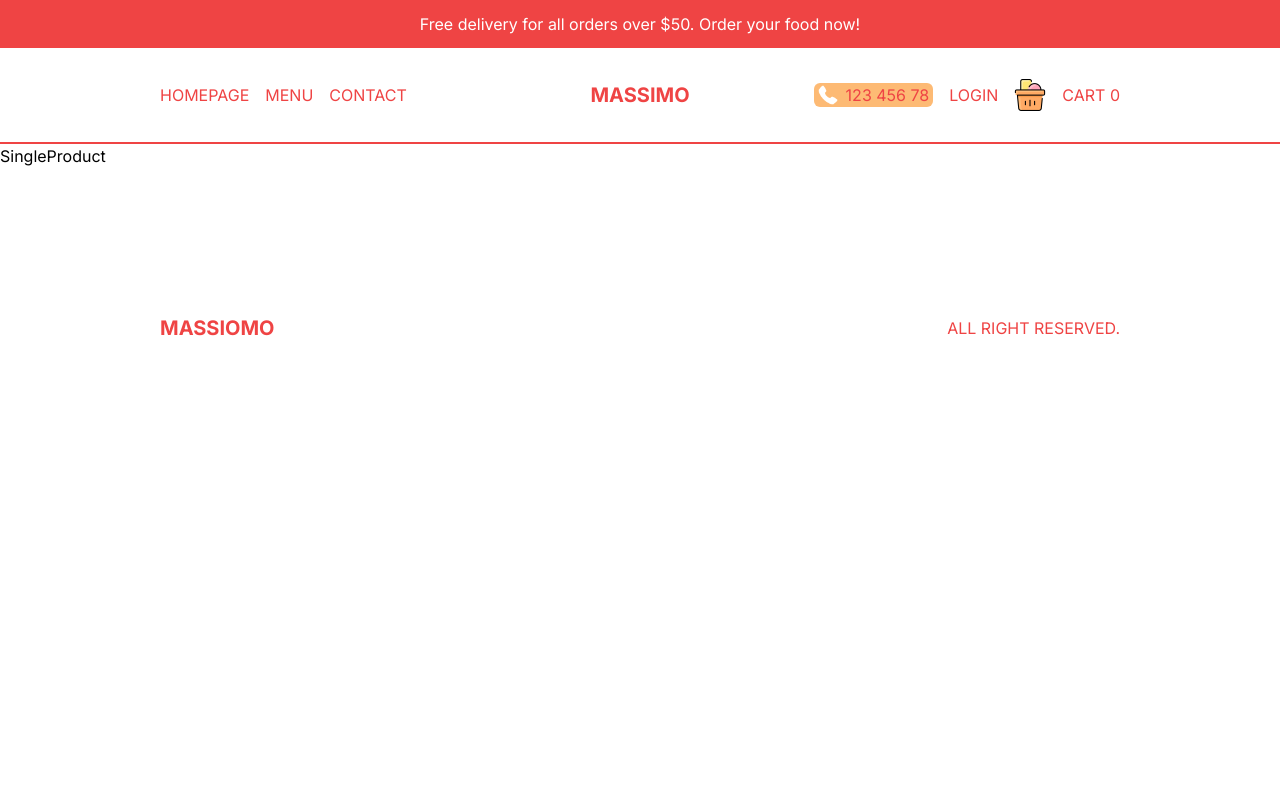
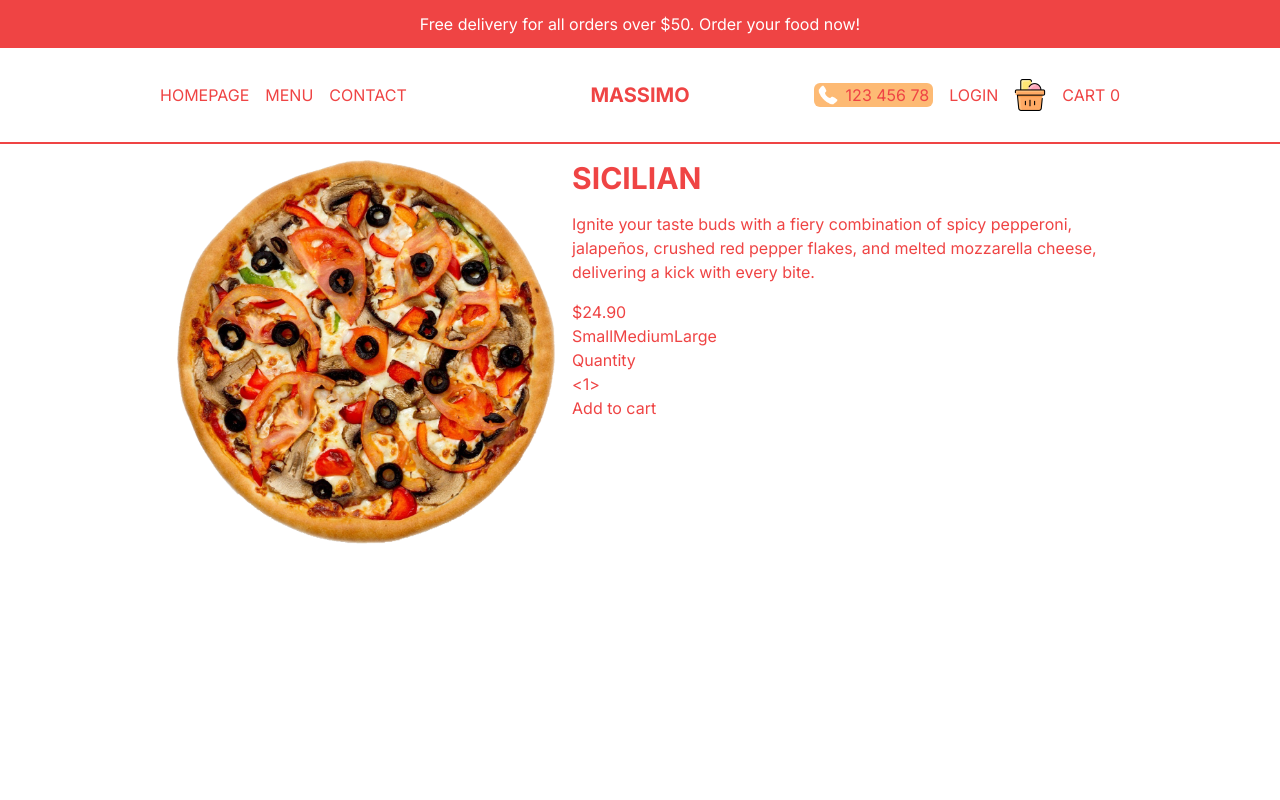
Before and after one commit to AtanasKr/MASSIMO, a Next.js app: page /product/1 in a window 1280 px wide. Shown: the top 800 px of the page. Built offline with nearby package versions, Linux system fonts and the light colour scheme.

Commit message:
working on desing

```diff
--- a/src/app/menu/[category]/page.tsx
+++ b/src/app/menu/[category]/page.tsx
@@ -7,7 +7,7 @@
   return (
     <div className='flex flex-wrap text-red-500'>
       {pizzas.map(item => (
-        <Link className='w-full h-[60vh] border-r-2 border-l-2 border-b-2 border-red-500 sm:w-1/2 lg:w-1/3 p-4 flex flex-col justify-between group hover:bg-red-100' href={`/products/${item.id}`} key={item.id} >
+        <Link className='w-full h-[60vh] border-r-2 border-l-2 border-b-2 border-red-500 sm:w-1/2 lg:w-1/3 p-4 flex flex-col justify-between group hover:bg-red-100' href={`/product/${item.id}`} key={item.id} >
           {/* IMAGE CONTAINER */}
           {item.img && <div className='relative h-[80%]'>
             <Image src={item.img} alt="" fill className='object-contain' />
--- a/src/app/product/[id]/page.tsx
+++ b/src/app/product/[id]/page.tsx
@@ -1,8 +1,22 @@
+import Price from '@/components/Price'
+import { singleProduct } from '@/data'
+import Image from 'next/image'
 import React from 'react'
 
 const SingleProduct = () => {
   return (
-    <div>SingleProduct</div>
+    <div className='p-4 lg:px-20 xl:px-40 h-screen flex flex-col justify-around text-red-500 md:flex-row'>
+      {/* IMAGE CONTAINER */}
+      {singleProduct.img && <div className='relative w-full h-1/2 '>
+        <Image src={singleProduct.img} alt="" className="object-contain" fill />
+      </div>}
+      {/* TEXT CONTAINER */}
+      <div className='h-1/2 flex flex-col gap-4'>
+        <h1 className='text-3xl font-bold uppercase'>{singleProduct.title}</h1>
+        <p>{singleProduct.desc}</p>
+        <Price price={singleProduct.price} id={singleProduct.id} options={singleProduct.options}/>
+      </div>
+    </div>
   )
 }
 
--- /dev/null
+++ b/src/components/Price.tsx
@@ -0,0 +1,36 @@
+import { type } from 'os'
+import React from 'react'
+
+type Props = {
+    price:number,
+    id:number,
+    options?: {title: string; additionalPrice:number}[]
+}
+
+const Price = ({price, id, options}: Props) => {
+  return (
+    <div>
+        <h2>${price.toFixed(2)}</h2>
+        {/* OPTIONS CONTAINER */}
+        <div className=''>
+            {options?.map(option=>(
+                <button key={option.title}>{option.title}</button>
+            ))}
+        </div>
+        {/* QUANTITY AND ADD BUTTON CONTAINER */}
+        <div className=''>
+            <div className=''>
+                <span>Quantity</span>
+                <div>
+                    <button>{'<'}</button>
+                    <span>1</span>
+                    <button>{'>'}</button>
+                </div>
+            </div>
+            <button>Add to cart</button>
+        </div>
+    </div>
+  )
+}
+
+export default Price
```
